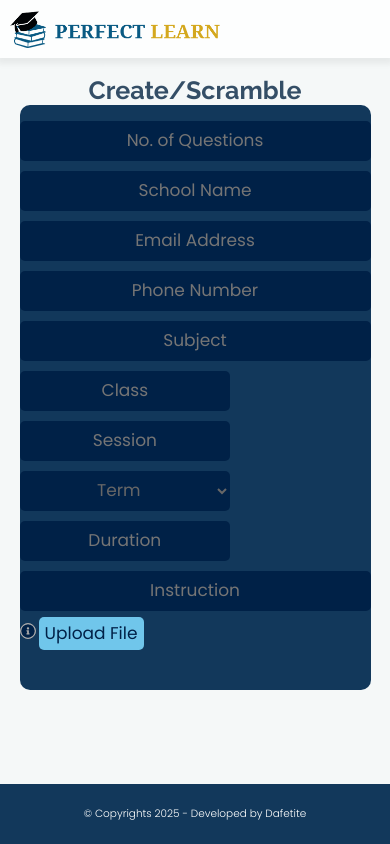
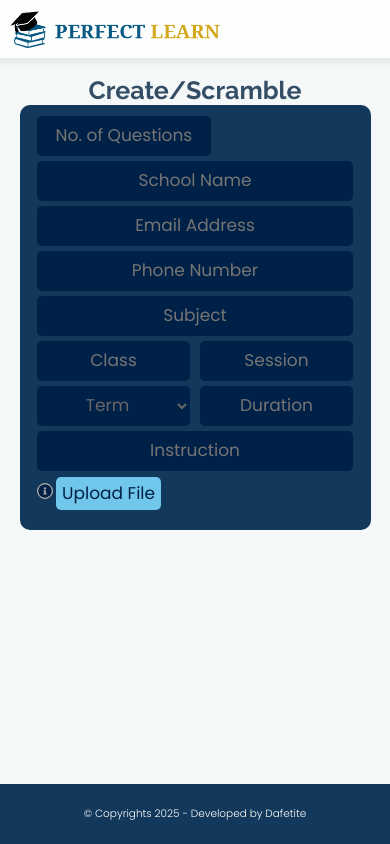
Before and after one commit to DafetiteOgaga/studdiebudie_frontend, a React (Create React App) app: page /scramble in a window 390 px wide. Built offline with nearby package versions, Linux system fonts and the light colour scheme.

Commit message:
fixed stylings for responsiveness

```diff
--- a/src/statics/css/responsive.css
+++ b/src/statics/css/responsive.css
@@ -170,7 +170,7 @@
     }
 
 }
-/* mobile or only mobile */
+/* mobile only */
 @media (max-width: 767px) {
     .navbar-brand{
         margin-left: 10px;
@@ -234,8 +234,9 @@
     }
 
     .tab_menu {
-        padding: 13px;
+        padding: 5px;
         height: auto;
+        background: #f5f8f83a;
     }
     .tab_menu ul {
         width: auto;
@@ -247,11 +248,18 @@
     .ul_menu {
         display: grid;
         grid-template-columns: repeat(2, 1fr); /* Two columns */
-        padding-left: 40px;
+        /* padding-left: 40px; */
     }
     .tab_menu ul li {
-        width: auto;
+        width: 100%;
         padding: 5px 0;
+    }
+    .tab_menu ul li span {
+        font-size: 14px;
+        padding: 0 3px;
+    }
+    .tab_menu_ul {
+        gap: 5px;
     }
 
     .layout_padding_2 {
@@ -331,7 +339,7 @@
         position: relative;
     }
     .slide_text {
-        margin-top: 20%;
+        margin: 20% 0 10% 0;
     }
     .slide_text h3 span {
         font-size: 20px;
@@ -455,4 +463,31 @@
         margin: 0 35px;
     }
 
+    .create_bg {
+        padding-bottom: 20px;
+    }
+    .creae_fieldset {
+        margin: 0 5%;
+    }
+    .totalQs {
+        width: 55%;
+    }
+    .rowForm {
+        flex-direction: column;
+        gap: 0px;
+    }
+    .c_form_input {
+        margin: 0 0 5px 0;
+    }
+    .rowForm2 {
+        flex-direction: row;
+        display: flex;
+        gap: 10px;
+    }
+    .uploadBtncreate {
+        flex-direction: column;
+        align-items: start;
+        gap: 5px;
+    }
+
 }
--- a/src/statics/css/style.css
+++ b/src/statics/css/style.css
@@ -2468,6 +2468,28 @@ section.inner_banner h3 {
 	margin: 0 5%;
 	border-radius: 10px;
 }
+.creae_fieldset {
+	margin: 0 20%;
+}
+.totalQs {
+	width: 25%;
+}
+.rowForm {
+	flex-direction: row;
+	display: flex;
+	gap: 10px;
+}
+.uploadBtncreate {
+	display: flex;
+	align-items: center;
+	gap: 10px;
+}
+/* .uploadBtnCreate {
+	margin-bottom: 1%;
+	display: flex;
+	gap: 5;
+	align-items: center;
+} */
 
 .contribute_bg {
 	background: #12385b;
```
